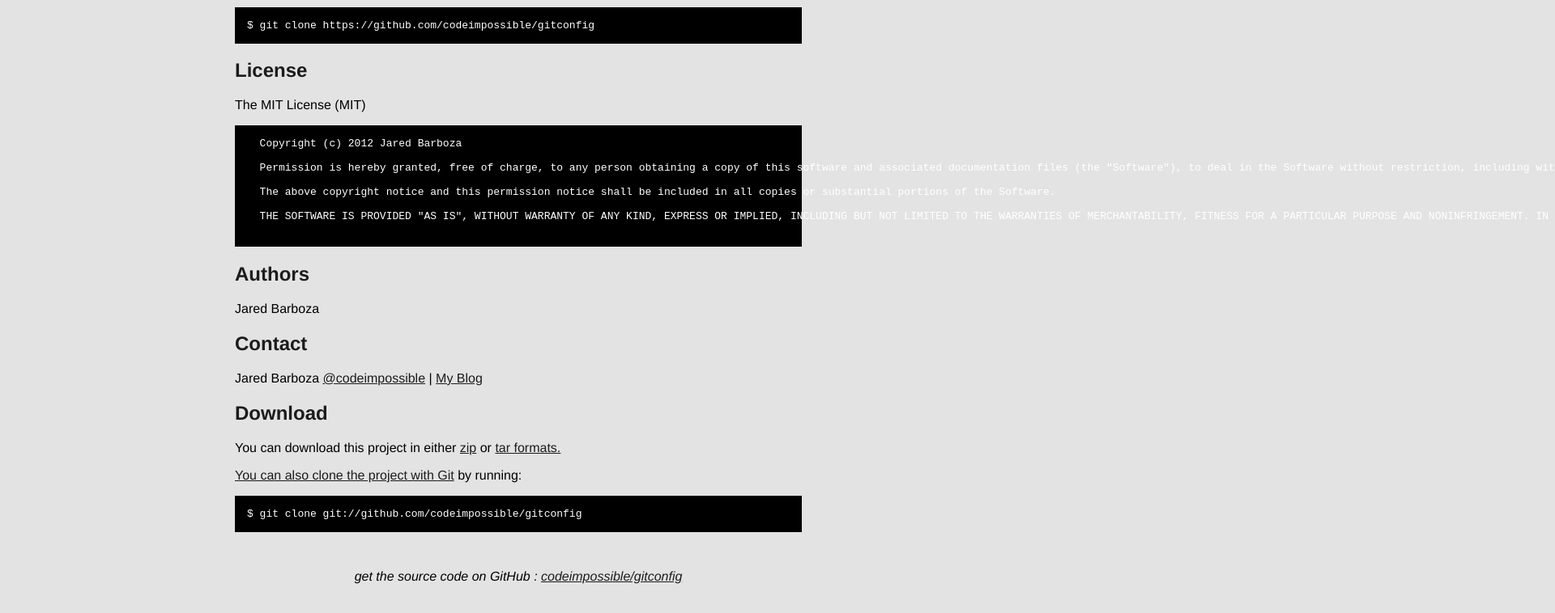
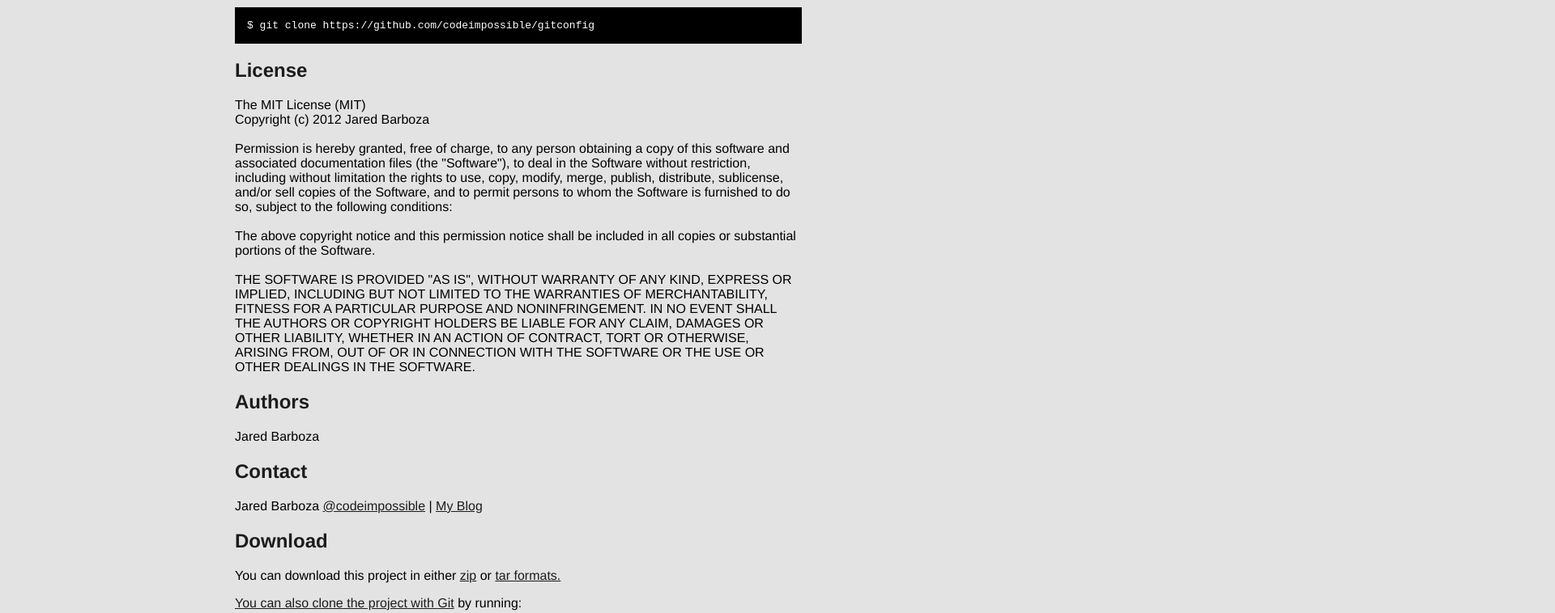
Before and after one commit to greggnakamura/gitconfig, a plain HTML site: page index.html in a window 1280 px wide. Shown: the part 340-1098 px from the top of the page at 81% size, 1920 px wide, since content can reach past the window. Before the commit the page ends 1070 px from the top, so only its background shows below. Drawn offline with Linux system fonts and the light colour scheme.

Commit message:
Updated license so it does _not_ use pre tags

```diff
--- a/index.html
+++ b/index.html
@@ -58,16 +58,14 @@
     </p>
 
     <h2>License</h2>
-    <p>The MIT License (MIT)
-      <pre>
-  Copyright (c) 2012 Jared Barboza
-
-  Permission is hereby granted, free of charge, to any person obtaining a copy of this software and associated documentation files (the "Software"), to deal in the Software without restriction, including without limitation the rights to use, copy, modify, merge, publish, distribute, sublicense, and/or sell copies of the Software, and to permit persons to whom the Software is furnished to do so, subject to the following conditions:
-
-  The above copyright notice and this permission notice shall be included in all copies or substantial portions of the Software.
-
-  THE SOFTWARE IS PROVIDED "AS IS", WITHOUT WARRANTY OF ANY KIND, EXPRESS OR IMPLIED, INCLUDING BUT NOT LIMITED TO THE WARRANTIES OF MERCHANTABILITY, FITNESS FOR A PARTICULAR PURPOSE AND NONINFRINGEMENT. IN NO EVENT SHALL THE AUTHORS OR COPYRIGHT HOLDERS BE LIABLE FOR ANY CLAIM, DAMAGES OR OTHER LIABILITY, WHETHER IN AN ACTION OF CONTRACT, TORT OR OTHERWISE, ARISING FROM, OUT OF OR IN CONNECTION WITH THE SOFTWARE OR THE USE OR OTHER DEALINGS IN THE SOFTWARE.
-      </pre>
+    <p>The MIT License (MIT)<br />
+  Copyright (c) 2012 Jared Barboza<br />
+  <br />
+  Permission is hereby granted, free of charge, to any person obtaining a copy of this software and associated documentation files (the "Software"), to deal in the Software without restriction, including without limitation the rights to use, copy, modify, merge, publish, distribute, sublicense, and/or sell copies of the Software, and to permit persons to whom the Software is furnished to do so, subject to the following conditions:<br />
+  <br />
+  The above copyright notice and this permission notice shall be included in all copies or substantial portions of the Software.<br />
+  <br />
+  THE SOFTWARE IS PROVIDED "AS IS", WITHOUT WARRANTY OF ANY KIND, EXPRESS OR IMPLIED, INCLUDING BUT NOT LIMITED TO THE WARRANTIES OF MERCHANTABILITY, FITNESS FOR A PARTICULAR PURPOSE AND NONINFRINGEMENT. IN NO EVENT SHALL THE AUTHORS OR COPYRIGHT HOLDERS BE LIABLE FOR ANY CLAIM, DAMAGES OR OTHER LIABILITY, WHETHER IN AN ACTION OF CONTRACT, TORT OR OTHERWISE, ARISING FROM, OUT OF OR IN CONNECTION WITH THE SOFTWARE OR THE USE OR OTHER DEALINGS IN THE SOFTWARE.<br />
     </p>
 
 
```
